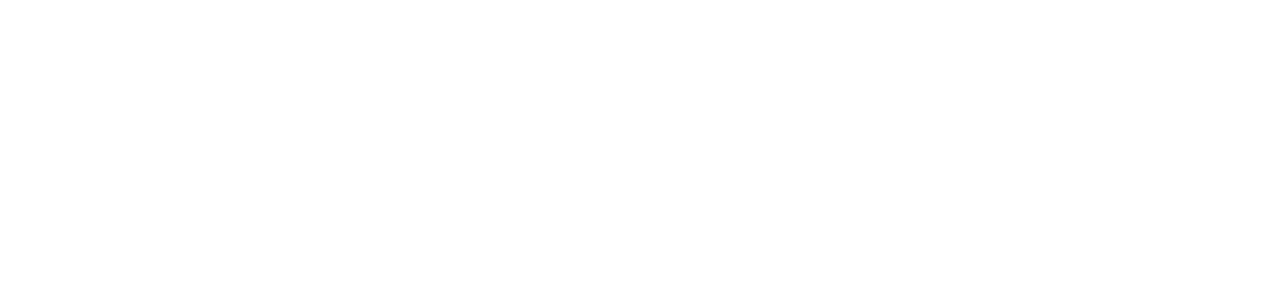
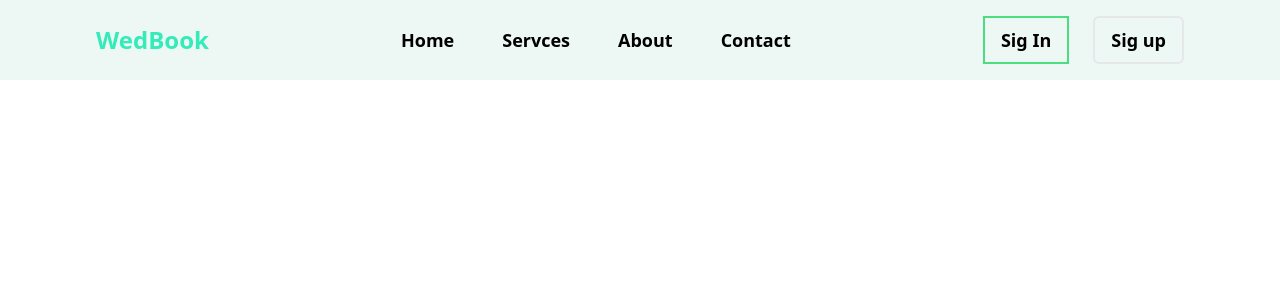
Before and after one commit to waseemkhan309/jobproject, a React (Vite) app in the folder client/: page / in a window 1280 px wide. Before the commit this address had no page. Shown: the top 300 px of the page. Built offline with nearby package versions, Linux system fonts and the light colour scheme; the HTML template or start-up script is replaced by a standard one.

Commit message:
initial commit

```diff
--- a/client/package.json
+++ b/client/package.json
@@ -12,6 +12,7 @@
   "dependencies": {
     "react": "^18.2.0",
     "react-dom": "^18.2.0",
+    "react-icons": "^5.0.1",
     "react-router-dom": "^6.21.3"
   },
   "devDependencies": {
--- a/client/src/App.jsx
+++ b/client/src/App.jsx
@@ -3,7 +3,7 @@
 import { Routes, Route } from 'react-router-dom'
 import Signup from './pages/Signup'
 import Signin from './pages/Signin'
-import Home from './component/Home.jsx'
+import Home from './pages/Home'
 
 const App = () => {
   return (
@@ -11,7 +11,7 @@
       <Routes>
         <Route path='/signup' element={<Signup />} />
         <Route path='/signin' element={<Signin />} />
-        <Route path='/home' element={<Home />} />
+        <Route path='/' element={<Home />} />
       </Routes>
     </>
   )
--- a/client/src/component/Header.jsx
+++ b/client/src/component/Header.jsx
@@ -0,0 +1,65 @@
+/* eslint-disable no-unused-vars */
+import React, { useState } from 'react'
+import { Link } from 'react-router-dom'
+import { TiThMenu } from "react-icons/ti";
+import { FaXmark } from "react-icons/fa6";
+
+
+
+const Header = () => {
+    const [isMenuopen, setIsMenuOpen] = useState(false)
+    const toggleMenu = () => {
+        setIsMenuOpen(!isMenuopen)
+    }
+    const navItems = [
+        { link: "Home", path: "home" },
+        { link: "Servces", path: "services" },
+        { link: "About", path: "about" },
+        { link: "Contact", path: "contact" },
+    ]
+
+    return (
+        <>
+            <nav className=' bg-color-lightgreen text-lg font-medium flex justify-around items-center h-[10vh]'>
+                <div className="">
+                    <Link className='text-color-primary text- text-2xl font-bold ' to='/'>
+                        <span > WedBook </span>
+                    </Link>
+                </div>
+                {/* showing navbar */}
+                <div className=" hidden md:flex">
+                    <ul className='md:flex  space-x-12 '>
+                        {
+                            navItems.map(({ link, path }) => <li key={link}> <Link to={path} className='block font-semibold'>{link}</Link></li>)
+                        }
+                    </ul>
+                </div>
+                {/* signin  and signout */}
+                <div className="space-x-6">
+                    <Link to='/signin'><button className='py-2 px-4 bg-transparent hover:rounded-md bg-color-primary border-2 border-green-400 font-semibold  '> Sig In</button></Link>
+                    <Link to='/signup'><button className='py-2 px-4 bg-transparent rounded-md border-2 hover:border-green-400 font-semibold '> Sig up </button></Link>
+
+                </div>
+                {/* monile design */}
+                <div className='flex md:hidden ' >
+                    <button onClick={toggleMenu} className='text-black focus:outline-none'>
+                        {
+                            isMenuopen ? (<FaXmark className='w-6 h-6' />) : (<TiThMenu className='w-6 h-6' />)
+                        }
+                    </button>
+                </div>
+
+            </nav>
+            <div className={` space-y-4 px-4 pt-4 pb-5 text-center  bg-color-primary md:hidden ${isMenuopen ? "block" : "hidden"}`}>
+
+                {
+                    navItems.map(({ link, path }) => <Link to={path} key={link} className='block font-semibold  hover:text-color-lightgreen '>{link}</Link>)
+                }
+
+            </div>
+
+        </>
+    )
+}
+
+export default Header
--- a/client/src/pages/Home.jsx
+++ b/client/src/pages/Home.jsx
@@ -1,9 +1,12 @@
 /* eslint-disable no-unused-vars */
 import React from 'react'
+import Header from '../component/Header'
 
 const Home = () => {
     return (
-        <div>Home</div>
+        <>
+            <Header />
+        </>
     )
 }
 
--- a/client/src/pages/Signin.jsx
+++ b/client/src/pages/Signin.jsx
@@ -9,7 +9,7 @@
             <div className='bg-gray-300 h-screen  '>
                 <div className='container mx-auto pt-[10vh] '>
                     <div className='bg-green-600 text-white  h-[10vh] flex justify-center items-center'>
-                        <h1 className='text-2xl'>Login to WebBook</h1>
+                        <h1 className='text-2xl'>Signin to WebBook</h1>
                     </div>
                     <div className='bg-white p-10  flex flex-col justify-center items-center'>
                         <form className='flex flex-col justify-center items-center gap-5'>
@@ -24,7 +24,7 @@
                                 </div>
                                 <span className='text-green-600 pointer'>Forget Password?</span>
                             </div>
-                            <button type='submit' className='cursor-pointer border-2 border-green-400 hover:rounded-md px-5 py-2' >Login</button>
+                            <button type='submit' className='cursor-pointer border-2 border-green-400 hover:rounded-md px-5 py-2' >SignIn</button>
                             <span className='text-green-600'>Don't have an account?</span>
                         </form>
                     </div>
--- a/client/src/pages/Signup.jsx
+++ b/client/src/pages/Signup.jsx
@@ -17,7 +17,7 @@
                             <input type='Email' placeholder='Enter email No' className='border-2 w-96 p-2 rounded-xl ' />
                             <input type='password' placeholder='Enter Password' className='border-2 w-96 p-2 rounded-xl ' />
                             <input type='password' placeholder='Enter Confirm Password' className='border-2 w-96 p-2 rounded-xl ' />
-                            <input type='submit' className='cursor-pointer hover:rounded-md border-2 border-green-400 px-5 py-2' />
+                            <button type='submit' className='cursor-pointer border-2 border-green-400 hover:rounded-md px-5 py-2' >SignUp</button>
                             <span className='text-green-600 cursor-pointer'>You Already have an Account?</span>
                         </form>
                     </div>
--- a/client/tailwind.config.js
+++ b/client/tailwind.config.js
@@ -2,7 +2,19 @@
 export default {
   content: ["./index.html", "./src/**/*.{js,ts,jsx,tsx}"],
   theme: {
-    extend: {},
+    extend: {
+      colors: {
+        "color-primary": "#34ebba",
+        "color-lightgreen": "#edf7f3",
+      },
+      container: {
+        center: true,
+        padding: {
+          DEFAULT: "20px",
+          md: "50px",
+        },
+      },
+    },
   },
   plugins: [],
 };
```
Also changed, not shown: 1 other file (tests, documents, lock files or other folders).
